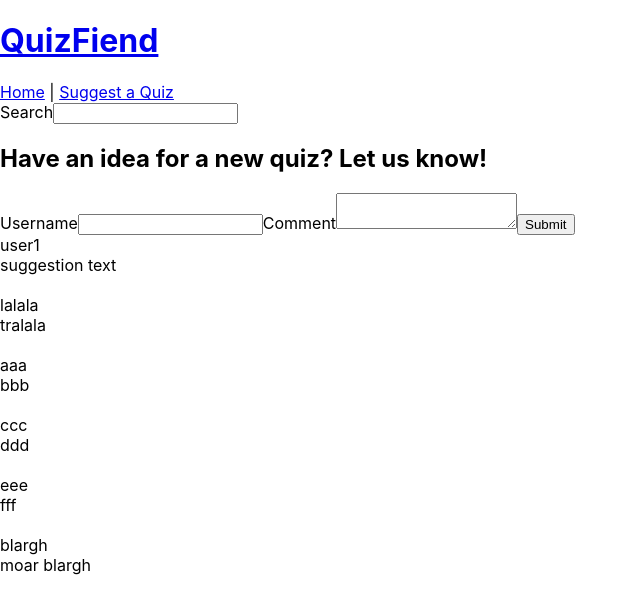
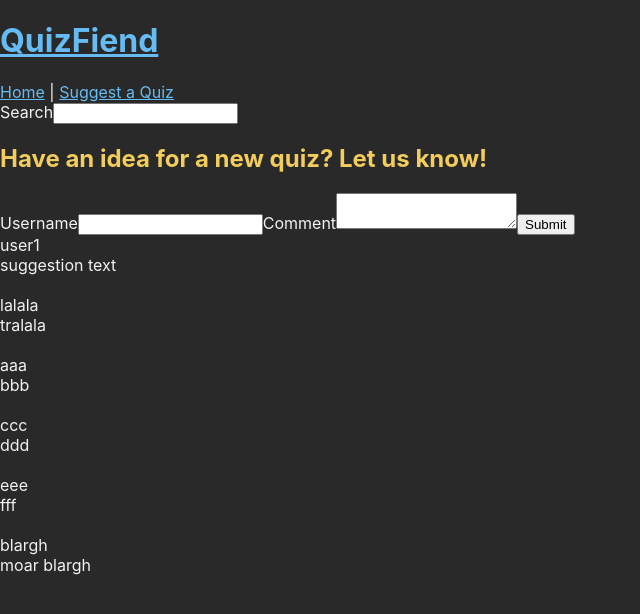
Before and after one commit to ceptember/project2, a React (Create React App) app: page /suggestions in a window 1280 px wide. Shown: the top 614 px of the page, without its empty margins (0-640 px from the left). Built offline with nearby package versions, Linux system fonts and the light colour scheme; data requests are answered from the project's data file.

Commit message:
search bar is working

```diff
--- a/src/components/App.js
+++ b/src/components/App.js
@@ -1,6 +1,5 @@
 import React, {useState, useEffect} from 'react';
 import Quiz from './Quiz';
-//import '../App.css';
 import Header from './Header'
 import QuizList from './QuizList'
 import SuggestionsPage from './SuggestionsPage';
@@ -9,29 +8,37 @@ import { Route, Switch } from "react-router-dom";
 function App() {
 
   const [quizzes, setQuizzes] = useState([]);
+  const  [quizzesToShow, setQuizzesToShow] = useState([]);
 
   useEffect(()=>{
     fetch('http://localhost:4000/quizzes')
         .then(resp => resp.json())
-        .then(data => setQuizzes(data))
+        .then(data => {
+          setQuizzes(data);
+          setQuizzesToShow(data)})
 }, []);
 
+  function searchHandler(term){
+    let arr= quizzes.filter( q => q.title.toLowerCase().includes(term.toLowerCase()))
+    setQuizzesToShow(arr)
+
+  }
 
   return (
     <div className="App">
 
-        <Header />
+        <Header onSearch={searchHandler}/>
         <Switch>
 
-        {quizzes.map((q)=> {return(
+        {quizzesToShow.map((q)=> {return(
                   <Route path={"/"+q.id} key={q.id}>
                   <Quiz q={q} />
                   </Route>
         )})}
 
-
+          {/* home page shows list of quizzes*/}
         <Route exact path="/">
-        <QuizList quizzes={quizzes} />
+        <QuizList quizzes={quizzesToShow} />
         </Route>
 
         <Route path="/suggestions">
--- a/src/components/Header.js
+++ b/src/components/Header.js
@@ -1,14 +1,22 @@
-import React from 'react';
+import React, {useState} from 'react';
 import { Link, NavLink} from "react-router-dom";
 
-function Header (){
+function Header ({onSearch}){
+    const [searchTerm, setSearchTerm] = useState("")
+
+    function handleSearch(e){
+        setSearchTerm(e.target.value);
+        onSearch(e.target.value);
+
+    }
+
     return (
         <div>
         <h1><Link to ="/">QuizFiend</Link></h1>
             <nav> <NavLink to ="/" >Home</NavLink> | <NavLink to ="/suggestions">Suggest a Quiz</NavLink></nav>
             <form>
                 <label>Search</label>
-                <input type="text"></input>
+                <input type="text" value={searchTerm} onChange={handleSearch}></input>
             </form>
         </div>
     )
--- a/src/components/Quiz.js
+++ b/src/components/Quiz.js
@@ -11,8 +11,10 @@ function Quiz ({q}){
 
     const [quiz, setQuiz] = useState(q);
 
+    const [questionsCompleted, setQuestionsCompleted] = useState(-1);
+
     function keepScore(index, questionNum){
-
+        if (questionsCompleted < questionNum){
             console.log(quiz.results[index])
             const scoreCopy = {...scoreSheet}
 
@@ -28,6 +30,9 @@ function Quiz ({q}){
             if (questionNum == (quiz.questions.length-1).toString()){
                 addScore(scoreCopy)
             }
+            setQuestionsCompleted(questionsCompleted + 1)
+        }
+
     }
 
     function addScore(finalScore){
@@ -65,7 +70,7 @@ function Quiz ({q}){
 
             {quiz.questions.map( x => {
                 return  (  <div key={x.question}>
-                                <div onClick={()=> console.log(quiz.questions.indexOf(x))}> {x.question} </div>
+                                <div > {x.question} </div>
                                 <div> {x.answers.map( y => <div key={y} onClick={ () => keepScore((x.answers.indexOf(y)), quiz.questions.indexOf(x)) }> {y} </div>)}  </div>
                             </div>
                         )
--- a/src/index.css
+++ b/src/index.css
@@ -3,11 +3,38 @@ body {
   font-family: -apple-system, BlinkMacSystemFont, 'Segoe UI', 'Roboto', 'Oxygen',
     'Ubuntu', 'Cantarell', 'Fira Sans', 'Droid Sans', 'Helvetica Neue',
     sans-serif;
+
   -webkit-font-smoothing: antialiased;
   -moz-osx-font-smoothing: grayscale;
+
+  background-color: #292929;
+  color:#F2F2F2 ;
+
 }
 
 code {
   font-family: source-code-pro, Menlo, Monaco, Consolas, 'Courier New',
     monospace;
 }
+
+a {
+  color:#66BCF2;
+}
+
+ h1, h2 {
+    color:#F2CD5C;
+  }
+
+h3 {
+  color: #F2785C
+}
+
+/*
+COLORS
+
+#66BCF2
+#F2CD5C
+#F2A35E
+#F2785C
+
+*/
```
Lines whose indentation alone changed are shown as unchanged.
